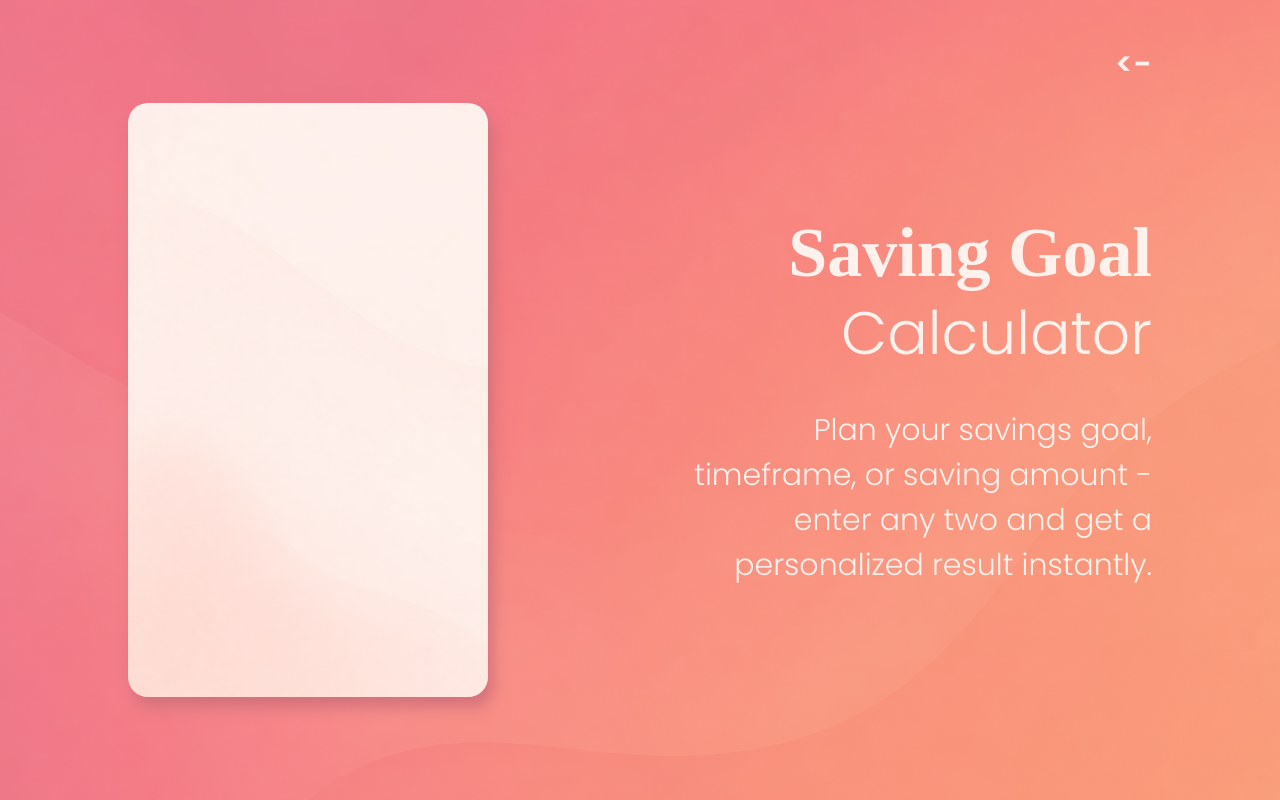
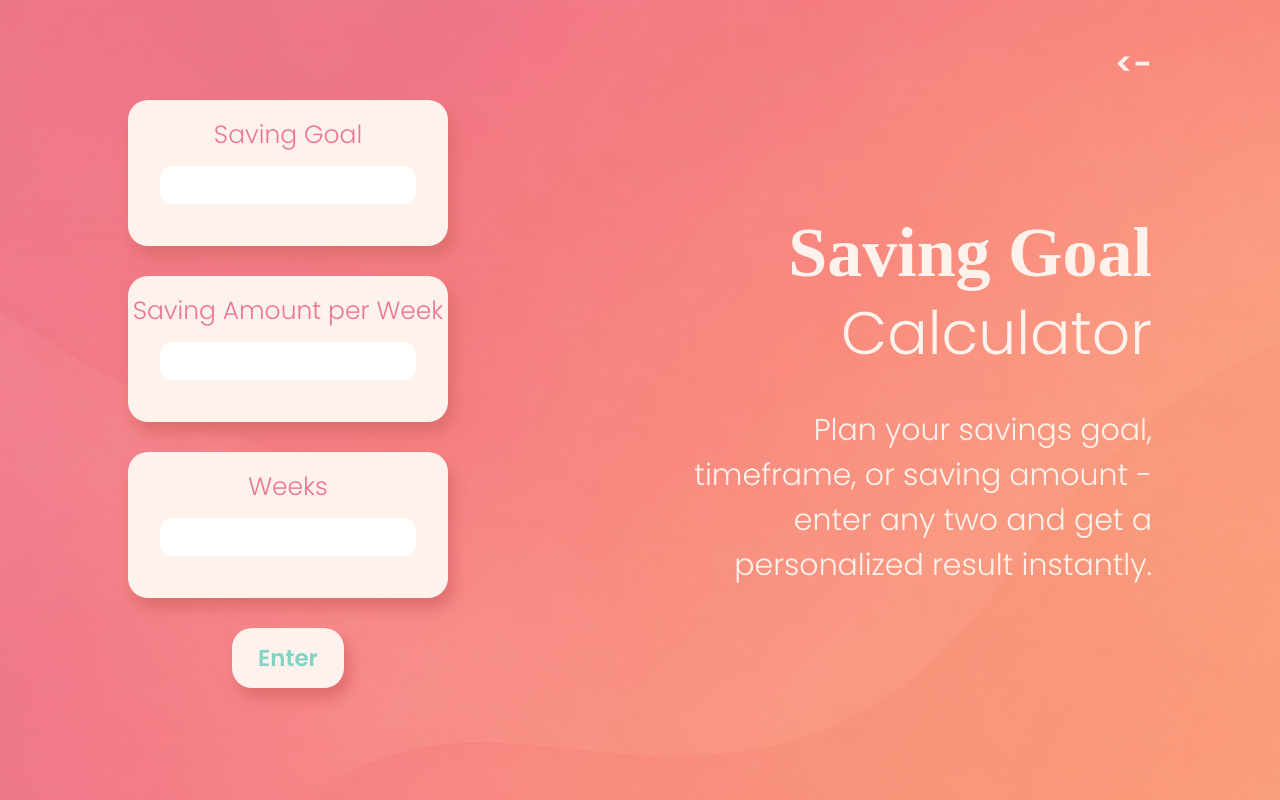
Before and after one commit to callie-txt/DT-Budget-Education, a Flask app: page /goal in a window 1280 px wide. Run offline with Flask 3, Linux system fonts and the light colour scheme.

Commit message:
Box Layout

```diff
--- a/static/goal.css
+++ b/static/goal.css
@@ -65,17 +65,69 @@ body.goal-page {
     color: #fff1ec;
 }
 
-.box {
-    position: fixed;
+.calculatorbox {    position:fixed;
     top: 50%;
     left: 10%;
     transform: translateY(-50%);
-    height: 70%;
     width: 25%;
+    height: 75%;
+    display: flex;
+    flex-direction: column;
+    justify-content: flex-start;
+    gap: 5%;
+}
+
+.boxtop,
+.boxmiddle,
+.boxbottom {
+    height: 21.6666%;
+    width: 100%;
+    background: #fff1ec;
     border-radius: 20px;
-    padding: 14px 20px 20px 20px;
-    text-align: right;
-    box-shadow: 5px 10px 15px #d3717b;
-    background-image: url("BGL.PNG");
-    background-size: cover;
+    box-shadow: 5px 10px 15px #de6d6d;
+    display: flex;
+    flex-direction: column;
+    justify-content: flex-start;
+    align-items: center;
+    padding-top: 16px;
+    gap: 12px;
 }
+
+.goalbutton {
+    height: 10%;
+    width: 35%;
+    align-self: center;
+    border: none;
+    border-radius: 20px;
+    background-color: #fff1ec;
+    color: #81d4c4;
+    font-family: 'Poppins', sans-serif;
+    font-weight: bold;
+    font-size: 23px;
+    cursor: pointer;
+    box-shadow: 5px 10px 15px #de6d6d;
+    transition: transform 0.4s ease;
+}
+
+.goalbutton:hover {
+    transform: scale(1.05);
+}
+
+.boxtext {
+    font-family: 'Poppins', sans-serif;
+    font-weight: 200;
+    font-size: 25px;
+    color: #ec7790;
+}
+
+.boxinput {
+    width: 80%;
+    height: 38px;
+    border: none;
+    border-radius: 12px;
+    padding: 0 14px;
+    font-family: 'Poppins', sans-serif;
+    font-size: 18px;
+    color: #81d4c4;
+    box-sizing: border-box;
+}
--- a/templates/goal.html
+++ b/templates/goal.html
@@ -18,7 +18,24 @@
         <div class="subtitle">Plan your savings goal, timeframe, or saving amount - enter any two and get a personalized result instantly.</div>
     </div>
 
-    <div class="box"></div>
+    <div class="calculatorbox">
+        <div class="boxtop">
+            <span class="boxtext">Saving Goal</span>
+            <input class="boxinput" type="text">
+        </div>
+        <div class="boxmiddle">
+            <span class="boxtext">Saving Amount per Week</span>
+            <input class="boxinput" type="text">
+        </div>
+        <div class="boxbottom">
+            <span class="boxtext">Weeks</span>
+            <input class="boxinput" type="text">
+        </div>
+        <button class="goalbutton" type="button">Enter</button>
+
+    </div>
+
+
 
 </body>
 </html>
```
